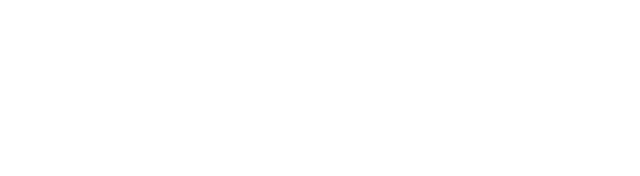
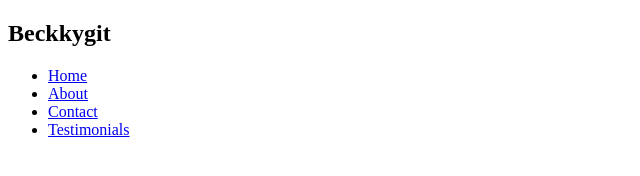
Before and after one commit to TaiwoEnoch/FoodWeb, a plain HTML site: page index.html in a window 1280 px wide. Shown: the whole page, without its empty margins (0-640 px from the left). Drawn offline with Linux system fonts and the light colour scheme.

Commit message:
Add nav bar

```diff
--- a/index.html
+++ b/index.html
@@ -6,6 +6,18 @@
   <title>Document</title>
 </head>
 <body>
-
+  <nav>
+    <div>
+      <h1>Beckkygit</h1>
+    </div>
+    <div>
+      <ul>
+        <li><a href="#">Home</a></li>
+        <li><a href="#">About</a></li>
+        <li><a href="#">Contact</a></li>
+        <li><a href="#">Testimonials</a></li>
+      </ul>
+    </div>
+  </nav>
 </body>
 </html>
```
